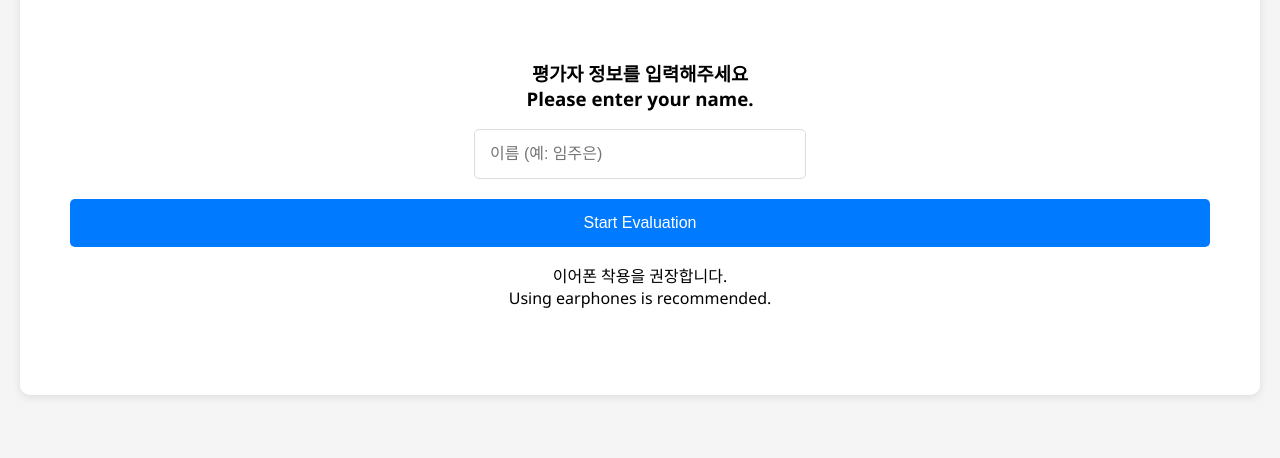
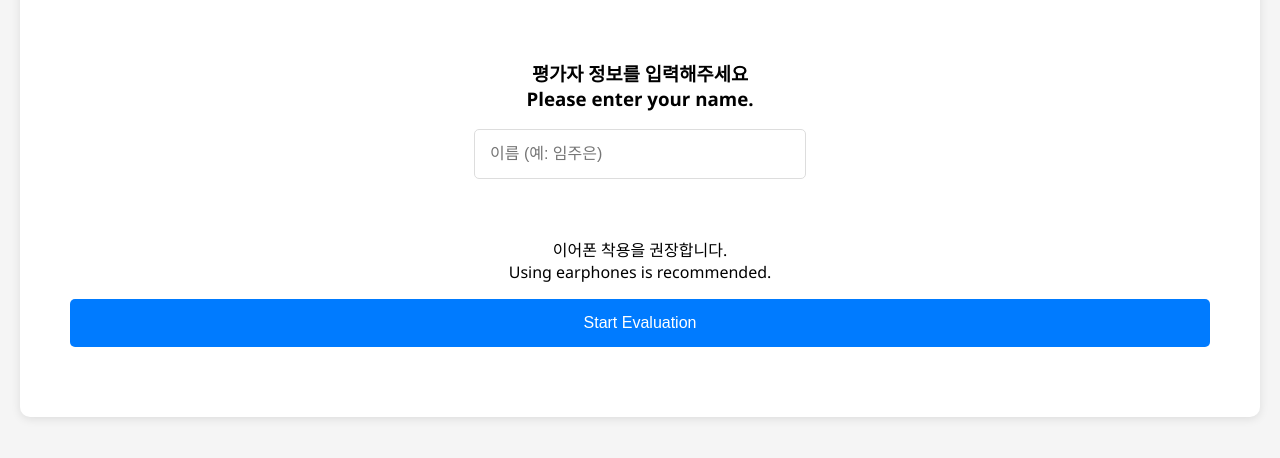
Before and after one commit to juneLLIM/survey_app, a plain HTML site: page index.html in a window 1280 px wide. Shown: the part 182-640 px from the top of the page. Drawn offline with Linux system fonts and the light colour scheme.

Commit message:
awefwaef

```diff
--- a/index.html
+++ b/index.html
@@ -152,8 +152,8 @@
         <div id="login-screen">
             <h3>평가자 정보를 입력해주세요<br>Please enter your name.</h3>
             <input type="text" id="login-name" placeholder="이름 (예: 임주은)" required>
+            <p><br>이어폰 착용을 권장합니다.<br>Using earphones is recommended.</p>
             <button onclick="startSurvey()">Start Evaluation</button>
-            <p>이어폰 착용을 권장합니다.<br>Using earphones is recommended.</p>
         </div>
 
         <div id="loading" class="hidden">오디오 목록을 불러오는 중입니다...</div>
```
Also changed, not shown: template/index.html (+1 -1 lines).
